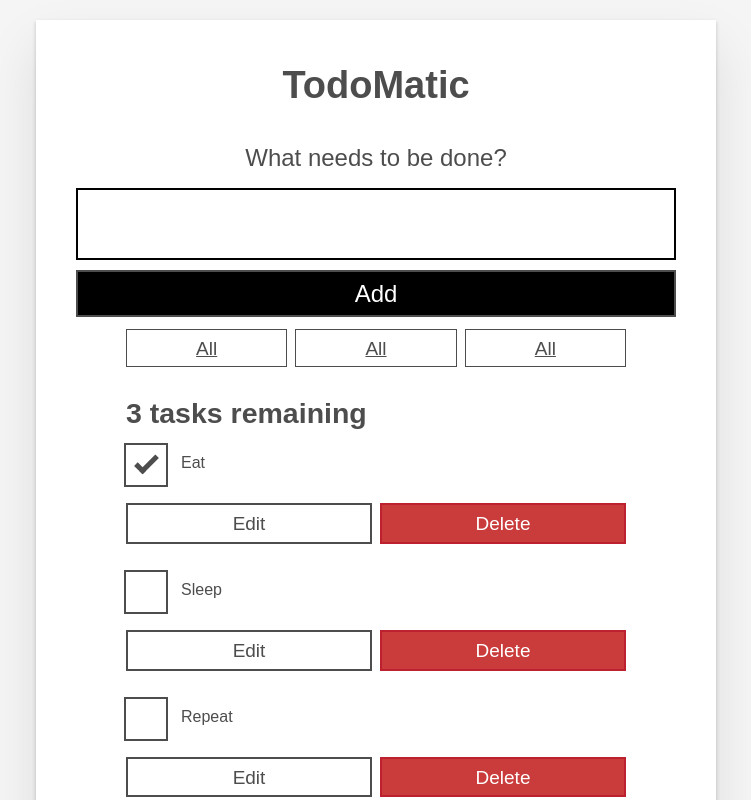
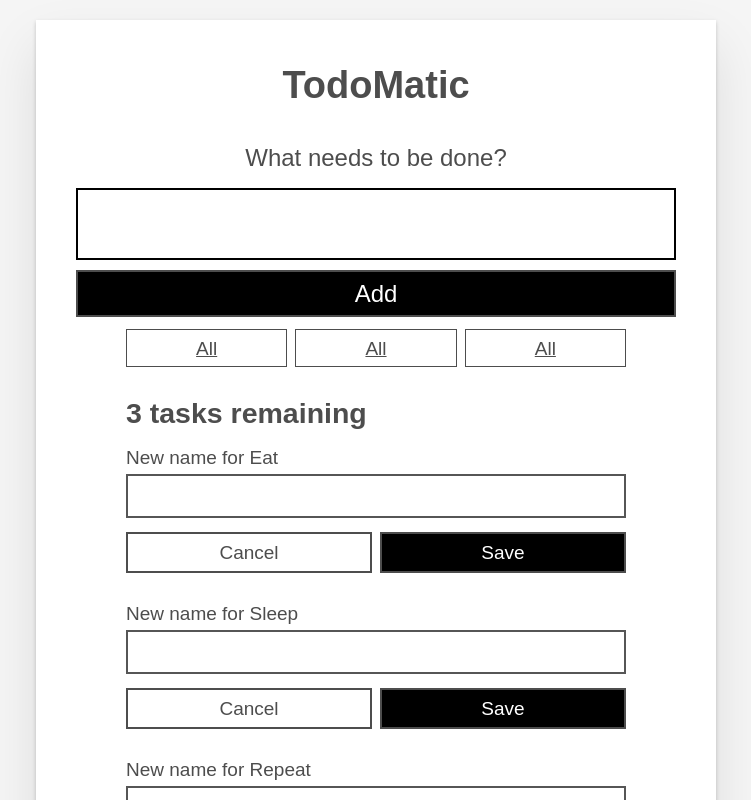
Before and after one commit to patricia-absistemas/moz-todo-react, a React (Create React App) app: page / in a window 1280 px wide. Shown: the top 800 px of the page, without its empty margins (264-1015 px from the left). Built offline with nearby package versions, Linux system fonts and the light colour scheme.

Commit message:
Inserção: useState de visualização e edição de item.

```diff
--- a/src/App.js
+++ b/src/App.js
@@ -8,6 +8,7 @@ function App(props) {
 
   const [tasks, setTasks] = useState(props.tasks);
 
+  //Inserir
   function addTask(name) {
     if(name == ""){
        alert("Por favor, insira uma tarefa.");
@@ -24,6 +25,7 @@ function App(props) {
         key={task.id}
         toggleTaskCompleted={toggleTaskCompleted}
         deleteTask={deleteTask}
+        editTask={editTask}
       />
     )
   );
@@ -42,10 +44,25 @@ function App(props) {
     setTasks(updatedTasks);
     console.log(tasks[0])
   }
+  //Excluir
+  function deleteTask(id) {
+    const remainingTasks = tasks.filter(task => id !== task.id);
+    setTasks(remainingTasks);
+  }
 
-  function deleteTask(id) {
-    console.log(id)
+  //Alterar
+  function editTask(id, newName) {
+    const editedTaskList = tasks.map(task => {
+    // if this task has the same ID as the edited task
+      if (id === task.id) {
+        //
+        return {...task, name: newName}
+      }
+      return task;
+    });
+    setTasks(editedTaskList);
   }
+
 
   //Conta quantidade de tarefas e verifica se vai imprimir tarefas ou tarefa.
   const tasksNoun = taskList.length !== 1 ? 'tasks' : 'task';
--- a/src/components/Todo.js
+++ b/src/components/Todo.js
@@ -1,27 +1,61 @@
-import React from "react";
+import React, { useState } from "react";
 
 export default function Todo(props) {
-    return (
-        <li className="todo stack-small">
-        <div className="c-cb">
-          <input id="todo-0" type="checkbox" defaultChecked={props.completed}  onChange={() => props.toggleTaskCompleted(props.id)}/>
-          <label className="todo-label" htmlFor="props.id">
+  const [isEditing, setEditing] = useState(true);
+
+  const editingTemplate = (
+    <form className="stack-small">
+      <div className="form-group">
+        <label className="todo-label" htmlFor={props.id}>
+          New name for {props.name}
+        </label>
+        <input id={props.id} className="todo-text" type="text" />
+      </div>
+      <div className="btn-group">
+        <button
+          type="button"
+          className="btn todo-cancel"
+          onClick={() => setEditing(false)}
+        >
+          Cancel
+          <span className="visually-hidden">renaming {props.name}</span>
+        </button>
+
+        <button type="submit" className="btn btn__primary todo-edit">
+          Save
+          <span className="visually-hidden">new name for {props.name}</span>
+        </button>
+      </div>
+    </form>
+  );
+  const viewTemplate = (
+    <div className="stack-small">
+      <div className="c-cb">
+          <input
+            id={props.id}
+            type="checkbox"
+            defaultChecked={props.completed}
+            onChange={() => props.toggleTaskCompleted(props.id)}
+          />
+          <label className="todo-label" htmlFor={props.id}>
             {props.name}
           </label>
         </div>
         <div className="btn-group">
-          <button type="button" className="btn" >
+          <button type="button" className="btn" onClick={() => setEditing(true)}>
             Edit <span className="visually-hidden">{props.name}</span>
           </button>
+
           <button
-              type="button"
-              className="btn btn__danger"
-              onClick={() => props.deleteTask(props.id)}
+            type="button"
+            className="btn btn__danger"
+            onClick={() => props.deleteTask(props.id)}
           >
             Delete <span className="visually-hidden">{props.name}</span>
           </button>
+        </div>
+    </div>
+  );
 
-        </div>
-      </li>
-    );
+  return   <li className="todo">{isEditing ? editingTemplate : viewTemplate}  </li>
   }
```
